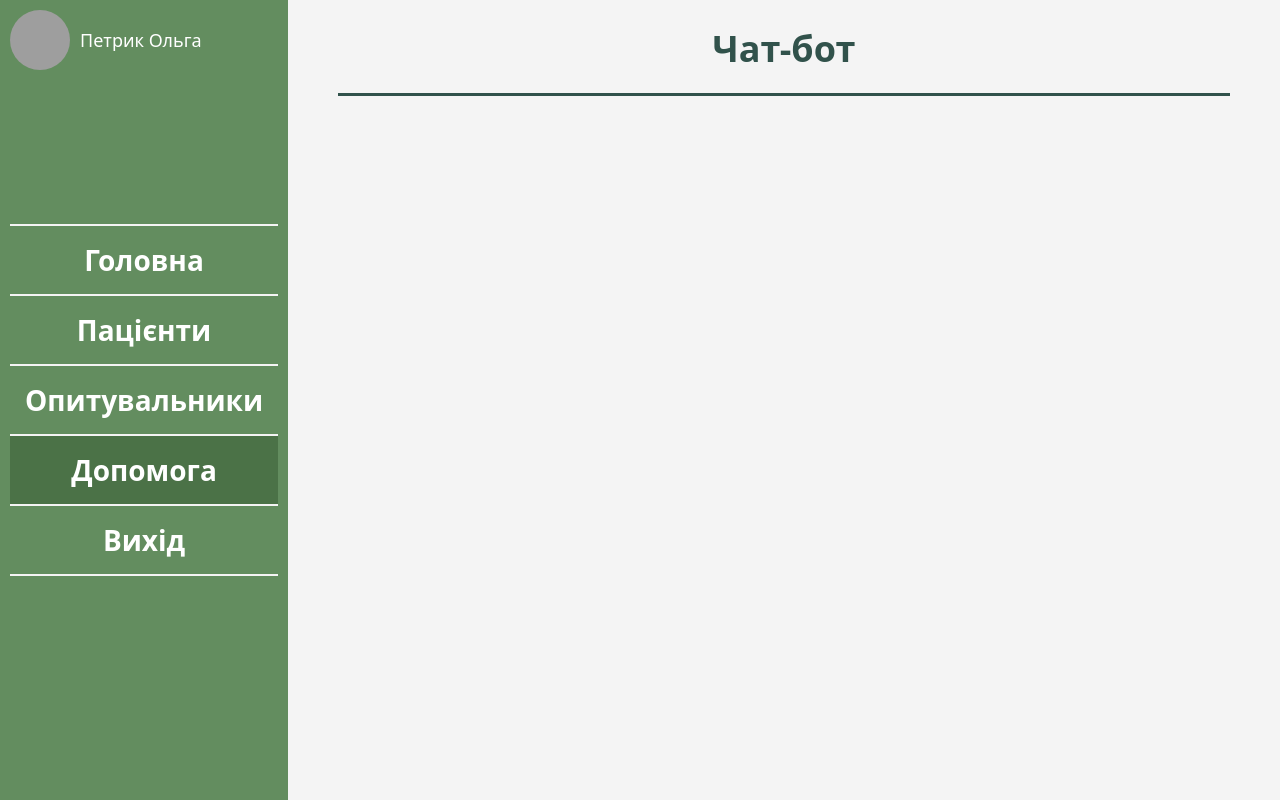
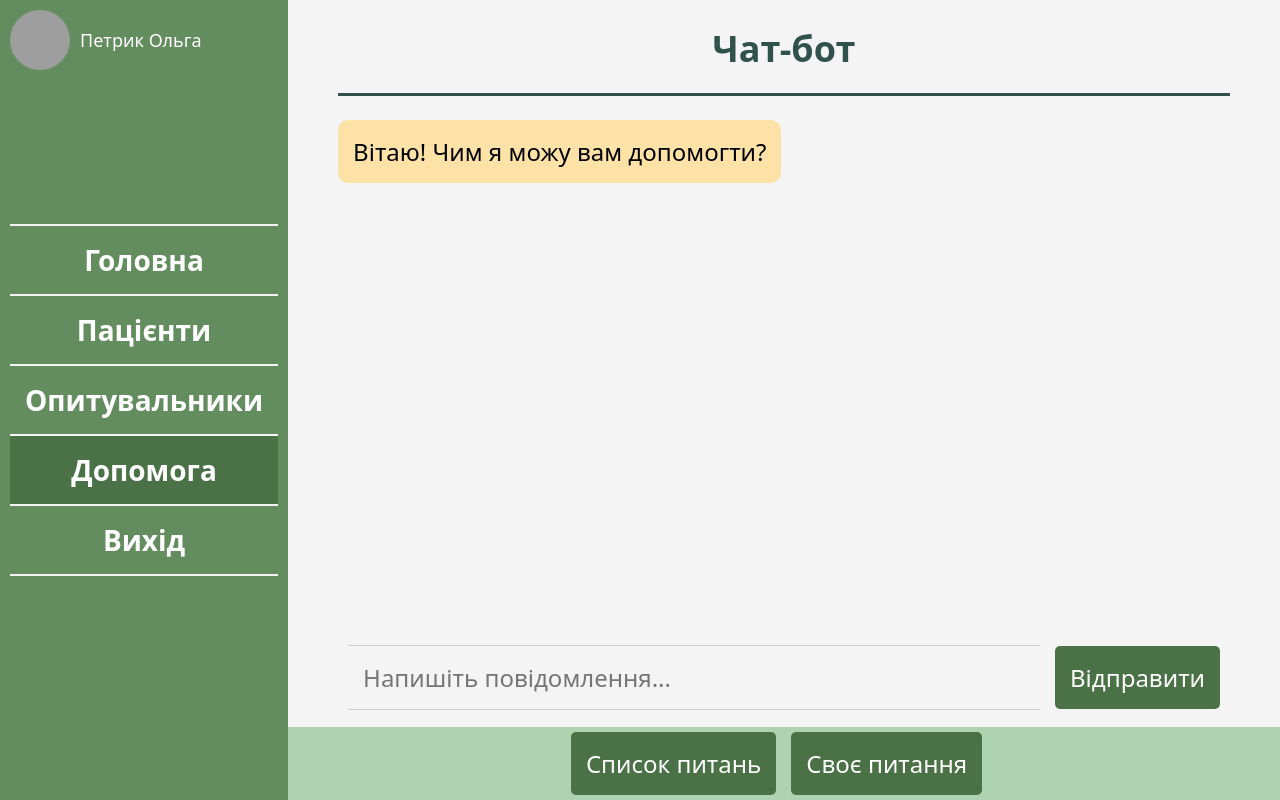
Before and after one commit to Denys-Mec/labaappz, a React (Create React App) app in the folder appzfront/: page /chatbot in a window 1280 px wide. Built offline with nearby package versions, Linux system fonts and the light colour scheme; grey boxes are pictures that could not be loaded.

Commit message:
pages-added
chatbot+questions

```diff
--- a/appzfront/src/pages/ChatBot.js
+++ b/appzfront/src/pages/ChatBot.js
@@ -1,16 +1,70 @@
-import Navbar from "../components/Navbar";
-import "../style/general.css";
-import Header from "../components/Header";
+import React, { useState } from 'react';
+import Navbar from '../components/Navbar';
+import Header from '../components/Header';
+import '../style/chat-bot.css'; // Import the CSS file for styling
 
 const ChatBot = () => {
-    return (
-        <div className={"page"}>
-            <Navbar />
-            <div className={"content"}>
-                <Header content={"Чат-бот"} />
+  const [messages, setMessages] = useState([
+    { text: 'Вітаю! Чим я можу вам допомогти?', isUser: false },
+  ]);
+  const [newMessage, setNewMessage] = useState('');
+
+  const handleSendMessage = () => {
+    if (newMessage.trim() === '') return;
+
+    // Use a functional update to correctly update based on the current state
+    setMessages(prevMessages => [
+      ...prevMessages,
+      { text: newMessage, isUser: true },
+      { text: 'Звісно, я бот!', isUser: false },
+    ]);
+
+    // Clear input
+    setNewMessage('');
+  };
+  return (
+    <div className="chat-bot">
+      <div className="chat-container">
+        <div className="chat-messages">
+          {messages.map((message, index) => (
+            <div
+              key={index}
+              className={message.isUser ? 'user-message' : 'bot-message'}
+            >
+              {message.text}
             </div>
+          ))}
         </div>
-    );
+      </div>
+      <div className="chat-input">
+        <input
+          type="text"
+          placeholder="Напишіть повідомлення..."
+          value={newMessage}
+          onChange={(e) => setNewMessage(e.target.value)}
+        />
+        <button onClick={handleSendMessage}>Відправити</button>
+      </div>
+    </div>
+  );
 };
 
-export default ChatBot;
+const ChatBotPage = () => {
+  return (
+    <div className={'page'}>
+      <Navbar />
+      <div className={'content'}>
+        <div className={'content-page'}>
+            <Header content={'Чат-бот'} />
+            <ChatBot />
+        </div>
+        <div className="footer">
+        <button className="footer-button">Список питань</button>
+        <button className="footer-button">Своє питання</button>
+      </div>
+      </div>
+    </div>
+  );
+};
+
+export default ChatBotPage;
--- /dev/null
+++ b/appzfront/src/pages/Question.js
@@ -0,0 +1,39 @@
+// Question.js
+import React, { useState } from 'react';
+const Question = ({ id, question, answer, onAnswerChange }) => {
+  const [isExpanded, setIsExpanded] = useState(false);
+
+  const toggleExpansion = () => {
+    setIsExpanded(!isExpanded);
+  };
+
+  return (
+    <div className={'question'}>
+      <div className={'question-item'}>
+        <div className={'question-content'}>
+          <p>{question}</p>
+        </div>
+        <div className={'question-expand'}>
+          <button onClick={toggleExpansion}>
+            {isExpanded ? '▲' : '▼'}
+          </button>
+        </div>
+      </div>
+      <div className={'question-details'}>
+        {isExpanded && (
+          <div className="question-expand" style={{borderTop: "3px solid #31524B"}}>
+            <button  >{'▶'}</button>
+            <input
+              type={'text'}
+              value="sdkjslkf"
+              onChange={(e) => onAnswerChange(id, e.target.value)}
+              readonly
+            />
+          </div>
+        )}
+      </div>
+    </div>
+  );
+};
+
+export default Question;
--- a/appzfront/src/pages/Questions.js
+++ b/appzfront/src/pages/Questions.js
@@ -1,15 +1,51 @@
-import Navbar from "../components/Navbar";
-import Header from "../components/Header";
+// Questions.js
+import React, { useState } from 'react';
+import Navbar from '../components/Navbar';
+import Header from '../components/Header';
+import Question from '../pages/Question'; // Import the Question component
 
 const Questions = () => {
-    return (
-        <div className={"page"}>
-            <Navbar/>
-            <div className={"content"}>
-                <Header content={"Допомога"} />
-            </div>
+  // State to manage questions and their responses
+  const [questions, setQuestions] = useState([
+    { id: 1, question: 'Реєстрація та вхід в систему', answer: '' },
+    { id: 2, question: 'Створення та редагування профілю', answer: '' },
+    { id: 3, question: 'Проходження опитувальників', answer: '' },
+    { id: 4, question: 'Керування пацієнтами', answer: '' },
+    { id: 5, question: 'Аналіз та статистика результатів', answer: '' },
+    { id: 6, question: 'Налаштування приватності', answer: '' },
+    { id: 7, question: 'Технічна підтримка', answer: '' },
+    // Add more questions as needed
+  ]);
+
+  // Function to handle changes in the answer input
+  const handleAnswerChange = (id, value) => {
+    setQuestions((prevQuestions) =>
+      prevQuestions.map((q) =>
+        q.id === id ? { ...q, answer: value } : q
+      )
+    );
+  };
+
+  return (
+    <div className={'page'}>
+      <Navbar />
+      <div className={'content-page'}>
+        <Header content={'Допомога'} />
+        {/* Render questions using the Question component */}
+        <div className={'questions-container'}>
+          {questions.map((q) => (
+            <Question
+              key={q.id}
+              id={q.id}
+              question={q.question}
+              answer={q.answer}
+              onAnswerChange={handleAnswerChange}
+            />
+          ))}
         </div>
-    );
+      </div>
+    </div>
+  );
 };
 
 export default Questions;
--- /dev/null
+++ b/appzfront/src/style/chat-bot.css
@@ -0,0 +1,75 @@
+/* Add this style to make the chat-bot container a flex column */
+.chat-bot {
+    display: flex;
+    flex-direction: column;
+    height: 100%;
+  }
+
+  /* Adjust the size of the chat-messages to take 80% of the height */
+  .chat-container {
+    flex: 1;
+    overflow: hidden;
+  }
+
+  .chat-messages {
+    height: 95%;
+    overflow-y: auto;
+  }
+
+  .chat-input {
+    display: flex;
+    align-items: center;
+    padding: 10px;
+    height: 5%;
+    margin-bottom: 25px;
+  }
+
+  input {
+    flex: 1;
+    padding: 15px;
+    margin-right: 15px;
+    font-size: 24px;
+    border:none;
+    background-color: #F4F4F4;
+    border-top: 1px solid #ccc;
+    border-bottom: 1px solid #ccc;
+
+  }
+
+  button {
+    padding: 15px;
+    background-color: #4B7247;
+    color: #fff;
+    border: none;
+    border-radius: 5px;
+    cursor: pointer;
+    font-size: 24px;
+  }
+
+  .chat-messages {
+    height: 80%;
+    overflow-y: auto;
+    display: flex;
+    flex-direction: column; /* Display messages in a column */
+  }
+
+  .user-message,
+  .bot-message {
+    font-size: 24px;
+    max-width: 80%; /* Set a maximum width for messages */
+    padding: 15px;
+    margin-bottom: 8px;
+    border-radius: 10px;
+    word-wrap: break-word; /* Allow long words to wrap */
+  }
+
+  .user-message {
+    background-color: #6f9b6a;
+    color: #fff;
+    align-self: flex-end; /* Align user messages to the right */
+  }
+
+  .bot-message {
+    background-color: rgb(253, 226, 168); /* Light yellow background color */
+    align-self: flex-start; /* Align bot messages to the left */
+  }
--- a/appzfront/src/style/general.css
+++ b/appzfront/src/style/general.css
@@ -11,7 +11,6 @@ body {
 .gen-btn {
     background-color: #395536;
     color: #F4F4F4;
-    text-align: center;
     font-size: 24px;
     font-weight: 700;
     padding: 15px;
@@ -35,8 +34,85 @@ body {
 .page {
     display: grid;
     grid-template-columns: 1fr 4fr;
-}
+
+  }
 
 .content {
+    /* padding: 0 50px; */
+    height: 100%;
+    display: flex;
+    flex-direction: column;
+}
+.content-page {
     padding: 0 50px;
+    height: 100%;
+    display: flex;
+    flex-direction: column;
 }
+  /* Question.css */
+.question-item {
+    display: flex;
+    justify-content: space-between;
+    align-items: center;
+    padding: 10px;
+    cursor: pointer;
+    color: #31524B;
+    font-size: 24px;
+    background-color: #afd3b1;
+    border-top: 3px solid #31524B;
+    flex-wrap: wrap; /* Allow items to wrap onto the next row */
+
+  }
+
+  .question:last-child {
+    border-bottom: 3px solid #31524B;
+     /* Adjust the color and size as needed */
+  }
+
+  .question-content {
+    flex: 1;
+  }
+
+  .question-expand button {
+    background: none;
+    border: none;
+    cursor: pointer;
+    font-size: 24px;
+    color: #31524B;
+  }
+
+  .question-details:active {
+    width: 100%;
+    border-top: 3px solid #31524B;
+  }
+
+  input{
+    border:none;
+    font-size: 24px;
+    color: #31524B;
+    background-color: #F4F4F4;
+  }
+
+  .footer {
+    display: flex;
+    justify-content: center;
+    align-items: center;
+    background-color: #afd3b1;
+    width: 100%;
+    height: 10%;
+  }
+
+  .footer-button {
+    background-color: #4B7247;
+    color: #fff;
+    padding: 15px;
+    border: none;
+    border-radius: 5px;
+    cursor: pointer;
+    margin-right: 15px;
+  }
+
+  .footer-button:hover {
+    background-color: #4B7247;
+    transition: 0.1s;
+  }
```
